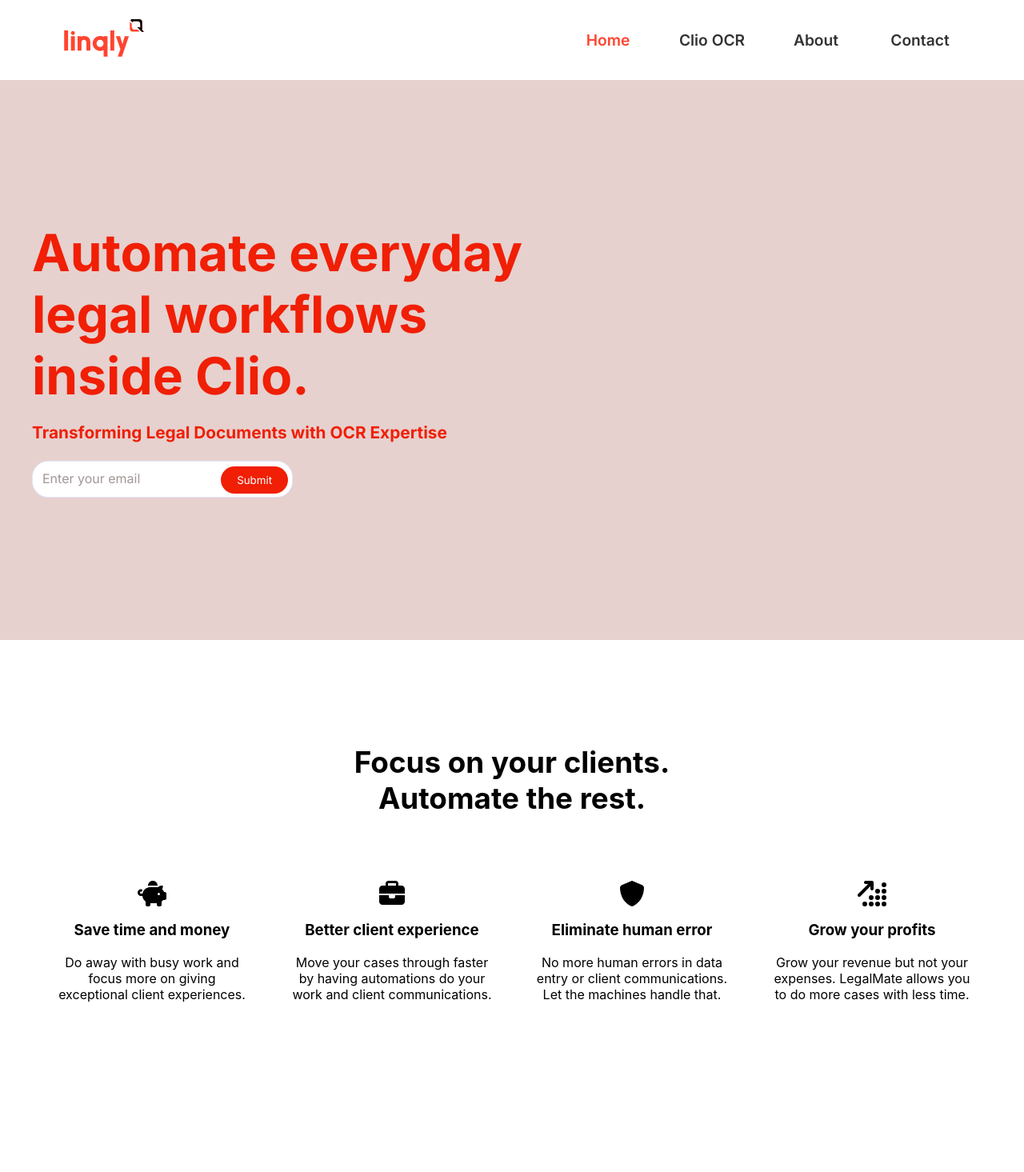
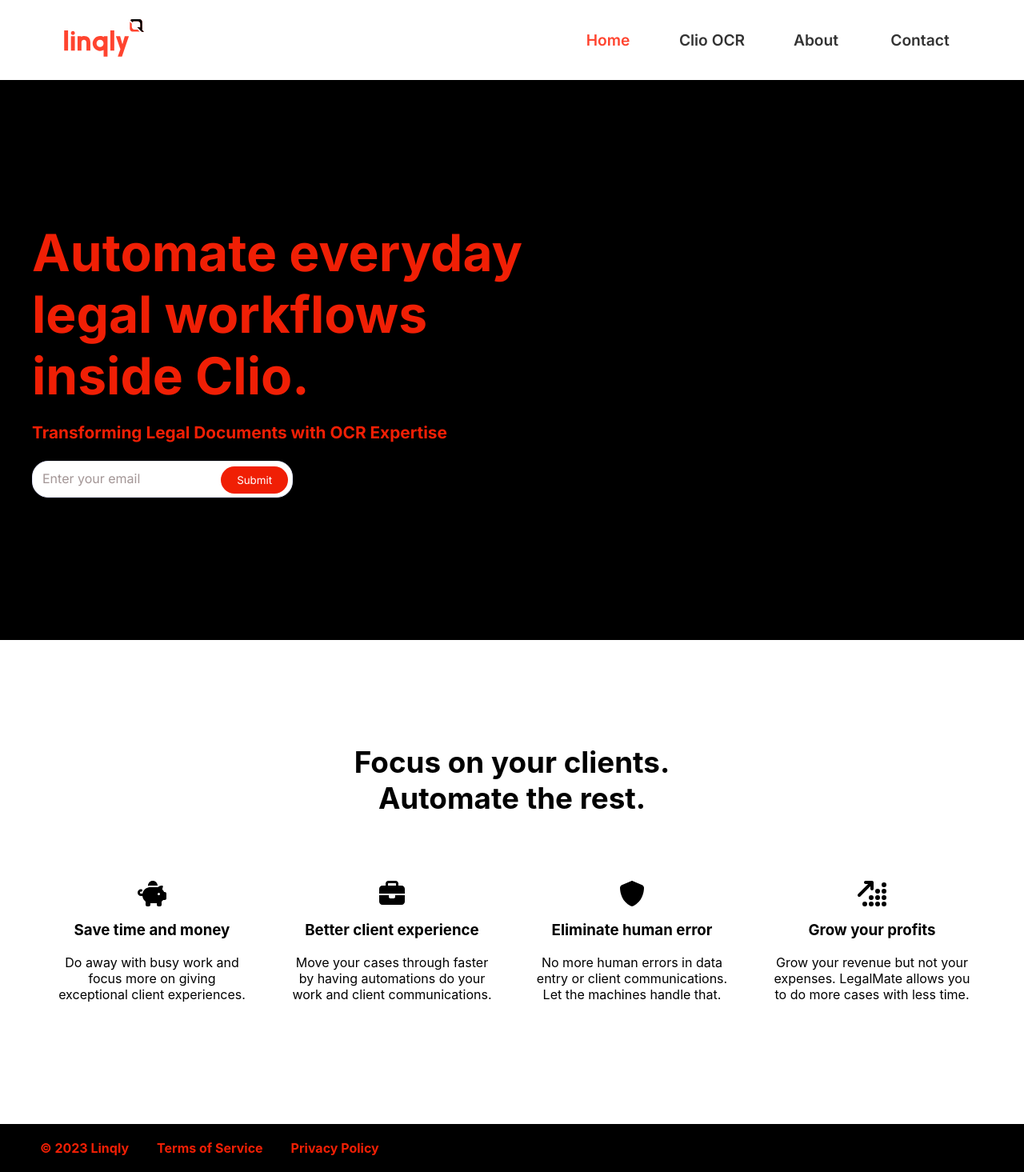
Before and after one commit to Gogulan12/linqly, a React (Create React App) app: page / in a window 1280 px wide. Shown: the whole page at 80% size. Before the commit the page ends 1405 px from the top, so only its background shows below. Built offline with nearby package versions, Linux system fonts and the light colour scheme.

Commit message:
updated hero section and footer

```diff
--- a/src/App.css
+++ b/src/App.css
@@ -75,3 +75,46 @@ nav img {
 /* nav div {
   padding-top: 20px;
 } */
+
+/* .footerContainer {
+  position: fixed;
+  bottom: 0;
+  width: 100%;
+  background-color: #f8f8f8;
+  padding: 10px;
+  text-align: center;
+} */
+
+/* Reset default margin and padding */
+/* body {
+  margin: 0;
+  padding: 0;
+  display: flex;
+  flex-direction: column;
+  min-height: 100vh;
+} */
+
+.footerContainer {
+  background-color: black;
+}
+
+footer {
+  display: flex;
+  align-items: center;
+  gap: 15px;
+  max-width: 1200px;
+  margin: 0 auto;
+  padding: 20px;
+}
+
+footer a,
+footer p {
+  text-decoration: none;
+  color: #f01f05; /* Set your desired link color */
+  margin: 0 10px; /* Add margin to separate links */
+  font-weight: bold;
+}
+
+footer a:hover {
+  color: #ff442f;
+}
--- a/src/App.js
+++ b/src/App.js
@@ -13,6 +13,8 @@ import { FontAwesomeIcon } from "@fortawesome/react-fontawesome";
 import { faBars } from "@fortawesome/free-solid-svg-icons";
 // import { NavLink } from "react-router-dom";
 import "./Components/HamburgerMenu.css";
+import Termsofservice from "./Pages/Termsofservice";
+import PrivacyPolicy from "./Pages/PrivacyPolicy";
 
 function App() {
   const [menuOpen, setMenuOpen] = useState(false);
@@ -74,7 +76,21 @@ function App() {
           <Route path="/contact">
             <Contact />
           </Route>
+          <Route path="/termsofservice">
+            <Termsofservice />
+          </Route>
+          <Route path="/PrivacyPolicy">
+            <PrivacyPolicy />
+          </Route>
         </Switch>
+
+        <div className="footerContainer">
+          <footer>
+            <p>© 2023 Linqly</p>
+            <NavLink to="/termsofservice">Terms of Service</NavLink>
+            <NavLink to="/PrivacyPolicy">Privacy Policy</NavLink>
+          </footer>
+        </div>
       </BrowserRouter>
     </div>
   );
--- a/src/Pages/Home.css
+++ b/src/Pages/Home.css
@@ -1,5 +1,5 @@
 .mainHeroContainer {
-  background-color: #e6d1cf;
+  background-color: black;
 }
 
 .mainHero {
@@ -10,7 +10,7 @@
   text-align: left;
   align-items: center;
   justify-content: left;
-  background-color: #e6d1cf;
+  background-color: black;
   color: #f01f05;
   margin: 0 auto;
   font-size: 2rem;
--- /dev/null
+++ b/src/Pages/PrivacyPolicy.js
@@ -0,0 +1,7 @@
+import React from "react";
+
+import "./PrivacyPolicy.css";
+
+export default function PrivacyPolicy() {
+  return <div>PrivacyPolicy</div>;
+}
--- /dev/null
+++ b/src/Pages/Termsofservice.js
@@ -0,0 +1,7 @@
+import React from "react";
+
+import "./Termsofservice.css";
+
+export default function Termsofservice() {
+  return <div>Termsofservice</div>;
+}
```
Also changed, not shown: src/Pages/PrivacyPolicy.css (added), src/Pages/Termsofservice.css (added).
